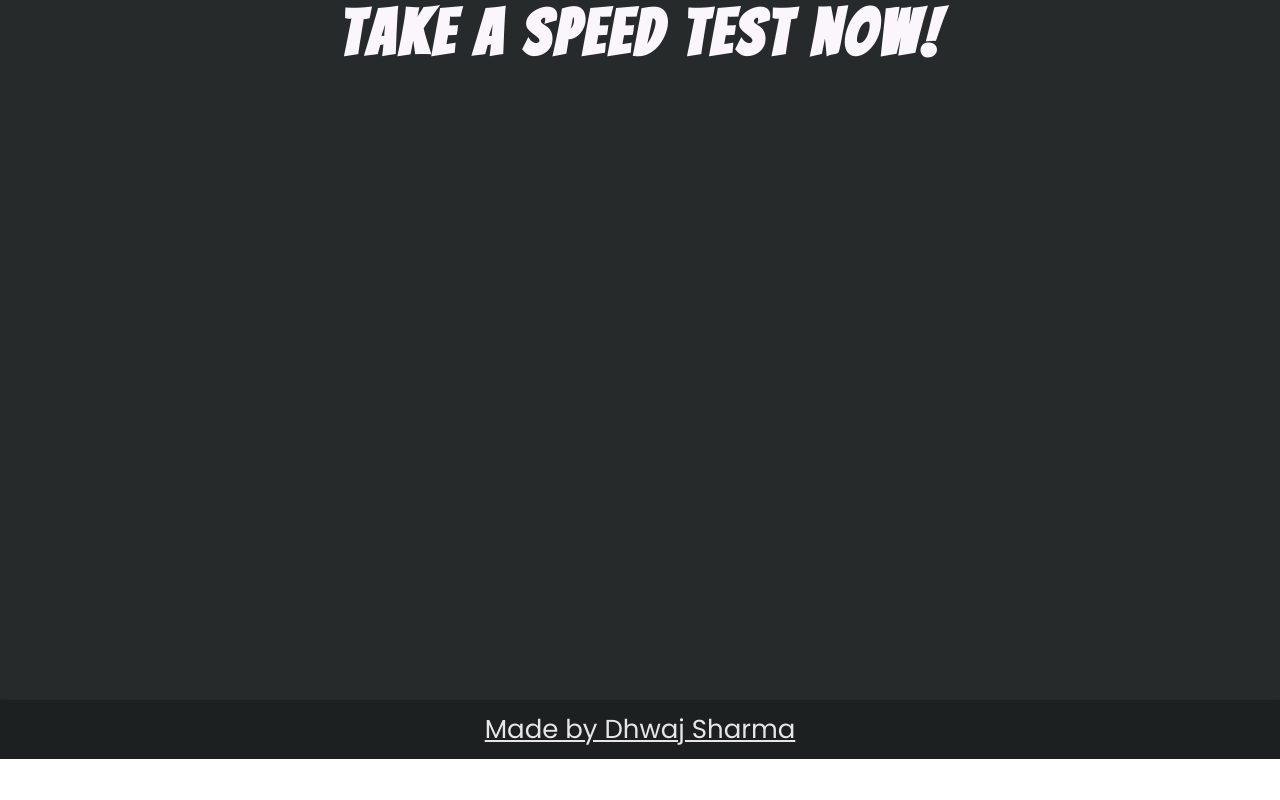
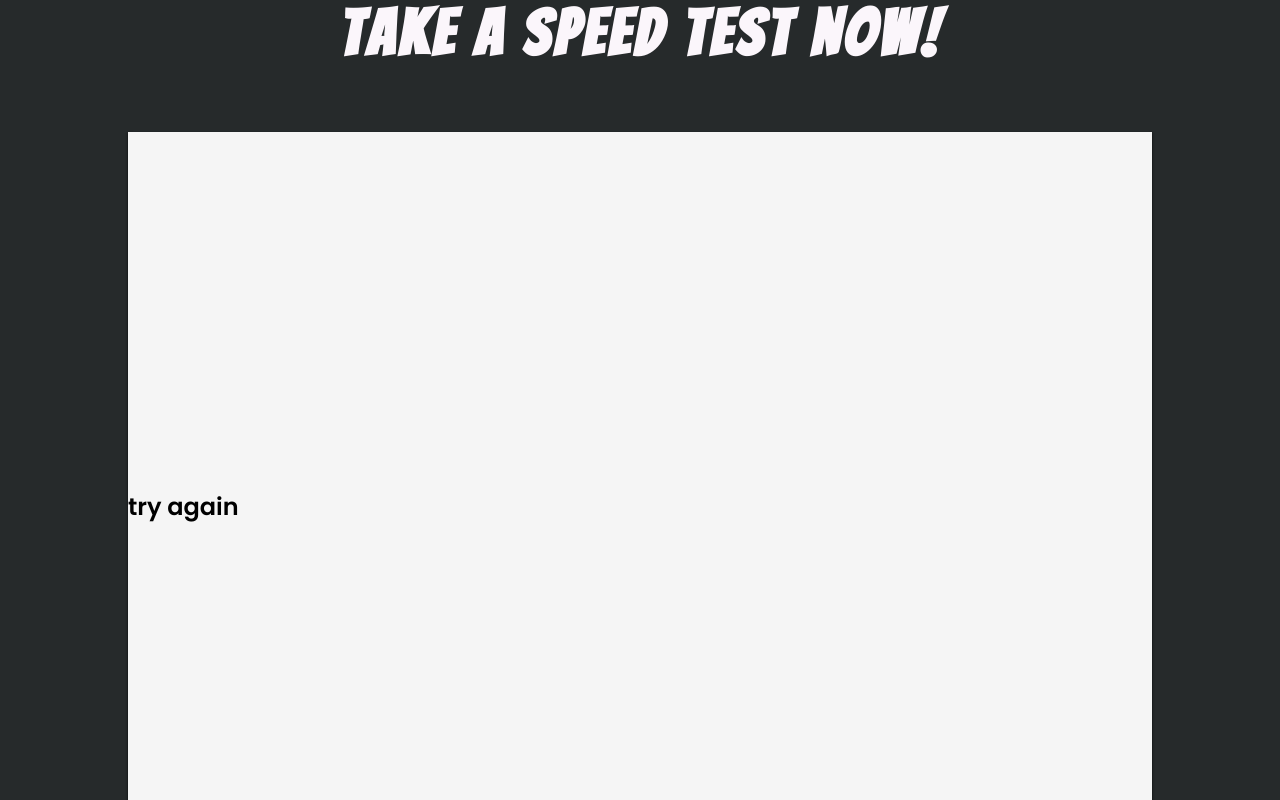
Before and after one commit to dhwajsharma/flash-type-react, a React (Create React App) app: page / in a window 1280 px wide. Shown: the part 860-1660 px from the top of the page. Before the commit the page ends 1619 px from the top, so only its background shows below. Built offline with nearby package versions, Linux system fonts and the light colour scheme.

Commit message:
working on TryAgain Component

```diff
--- a/src/components/ChallengeSection/ChallengeSection.jsx
+++ b/src/components/ChallengeSection/ChallengeSection.jsx
@@ -1,4 +1,5 @@
 import React from "react";
+import TestContainer from "../TestContainer/TestContainer";
 import "./ChallengeSection.css";
 
 const ChallengeSection = () => {
@@ -7,6 +8,7 @@ const ChallengeSection = () => {
       <h1 data-aos="fade-down" className="challenge-section-header">
         Take a speed test now!
       </h1>
+      <TestContainer words={4} characters={14} wpm={20} />
     </div>
   );
 };
--- /dev/null
+++ b/src/components/TestContainer/TestContainer.css
@@ -0,0 +1,18 @@
+.test-container {
+  background-color: whitesmoke;
+  margin: 64px 0;
+  width: 80%;
+  margin-left: 10%;
+
+  min-height: 750px;
+  display: flex;
+  flex-direction: column;
+  box-shadow: 0 1px 3px rgba(0, 0, 0, 0.12), 0 1px 2px rgba(0, 0, 0, 0.76);
+}
+
+.try-again-container {
+  display: flex;
+  flex-direction: column;
+  justify-content: center;
+  flex-grow: 1;
+}
--- /dev/null
+++ b/src/components/TestContainer/TestContainer.jsx
@@ -0,0 +1,15 @@
+import React from "react";
+import "./TestContainer.css";
+const TestContainer = ({ words, characters, wpm }) => {
+  return (
+    <div>
+      <div className="test-container">
+        <div className="try-again-container">
+          <h2>try again</h2>
+        </div>
+      </div>
+    </div>
+  );
+};
+
+export default TestContainer;
```
